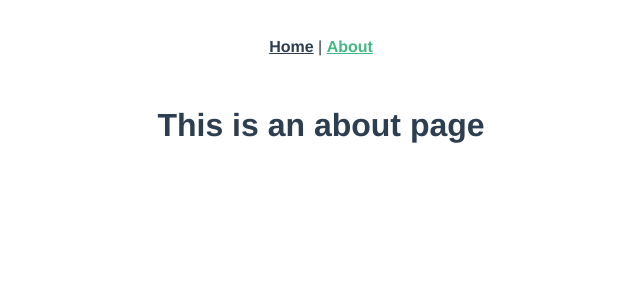
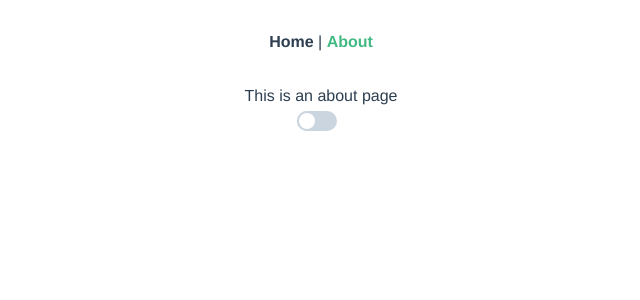
Before and after one commit to taearls/ensighten-vue-demo, a Vue app: page /about in a window 1280 px wide. Shown: the top 300 px of the page, without its empty margins (319-959 px from the left). Built offline with nearby package versions, Linux system fonts and the light colour scheme.

Commit message:
add tailwindcss to project, add reusable inputToggle component for demoing

```diff
--- a/package.json
+++ b/package.json
@@ -25,6 +25,7 @@
     "eslint-plugin-promise": "^4.2.1",
     "eslint-plugin-standard": "^4.0.0",
     "eslint-plugin-vue": "^6.2.2",
+    "tailwindcss": "^1.9.6",
     "vue-template-compiler": "^2.6.11"
   }
 }
--- /dev/null
+++ b/postcss.config.js
@@ -0,0 +1,9 @@
+const autoprefixer = require("autoprefixer");
+const tailwindcss = require("tailwindcss");
+
+module.exports = {
+  plugins: [
+    tailwindcss,
+    autoprefixer,
+  ],
+};
--- /dev/null
+++ b/src/assets/styles/main.css
@@ -0,0 +1,3 @@
+@tailwind base;
+@tailwind components;
+@tailwind utilities;
--- /dev/null
+++ b/src/components/InputToggle.vue
@@ -0,0 +1,58 @@
+<template>
+  <div class="toggle-container transition duration-800 ease-in">
+    <input
+      :id="id"
+      type="checkbox"
+      :checked="toggledOn"
+      :name="id"
+      class="toggle-checkbox"
+      @click="toggledOn = !toggledOn"
+    />
+    <label :for="id" class="toggle-label" />
+  </div>
+</template>
+
+<script>
+export default {
+  data() {
+    return {
+      toggledOn: this.toggledProp,
+    };
+  },
+  props: {
+    id: {
+      type: String,
+      required: true,
+    },
+    toggledProp: {
+      type: Boolean,
+      required: true,
+    },
+  },
+};
+</script>
+
+<style scoped>
+.toggle-container {
+  @apply relative inline-block w-10 h-auto mr-2 align-middle select-none;
+}
+.toggle-checkbox:checked {
+  right: 0;
+}
+.toggle-checkbox {
+  border: 2px solid #cbd5e0;
+  right: 1.25rem;
+  transition: right 0.4s ease;
+  @apply absolute inline-block align-middle w-5 h-5 rounded-full bg-white appearance-none cursor-pointer;
+}
+.toggle-checkbox:focus {
+  outline: none;
+}
+.toggle-checkbox:checked + .toggle-label {
+  @apply bg-purple-400;
+}
+.toggle-label {
+  @apply block overflow-hidden h-5 rounded-full cursor-pointer;
+  background-color: #cbd5e0;
+}
+</style>
--- a/src/main.js
+++ b/src/main.js
@@ -1,6 +1,7 @@
 import Vue from "vue";
 import App from "./App.vue";
 import router from "./router";
+import "@/assets/styles/main.css";
 
 Vue.config.productionTip = false;
 
--- a/src/views/About.vue
+++ b/src/views/About.vue
@@ -1,5 +1,20 @@
 <template>
   <div class="about">
     <h1>This is an about page</h1>
+    <input-toggle id="inputToggle" :toggled-prop="toggleProp" />
   </div>
 </template>
+
+<script>
+import InputToggle from "@/components/InputToggle";
+export default {
+  data() {
+    return {
+      toggleProp: false,
+    };
+  },
+  components: {
+    InputToggle,
+  },
+};
+</script>
--- /dev/null
+++ b/tailwind.config.js
@@ -0,0 +1,11 @@
+module.exports = {
+  purge: [
+    "./public/**/*.html",
+    "./src/**/*.vue",
+  ],
+  theme: {
+    extend: {},
+  },
+  variants: {},
+  plugins: [],
+};
```
Also changed, not shown: .eslintrc.js, 1 other file (tests, documents, lock files or other folders).
